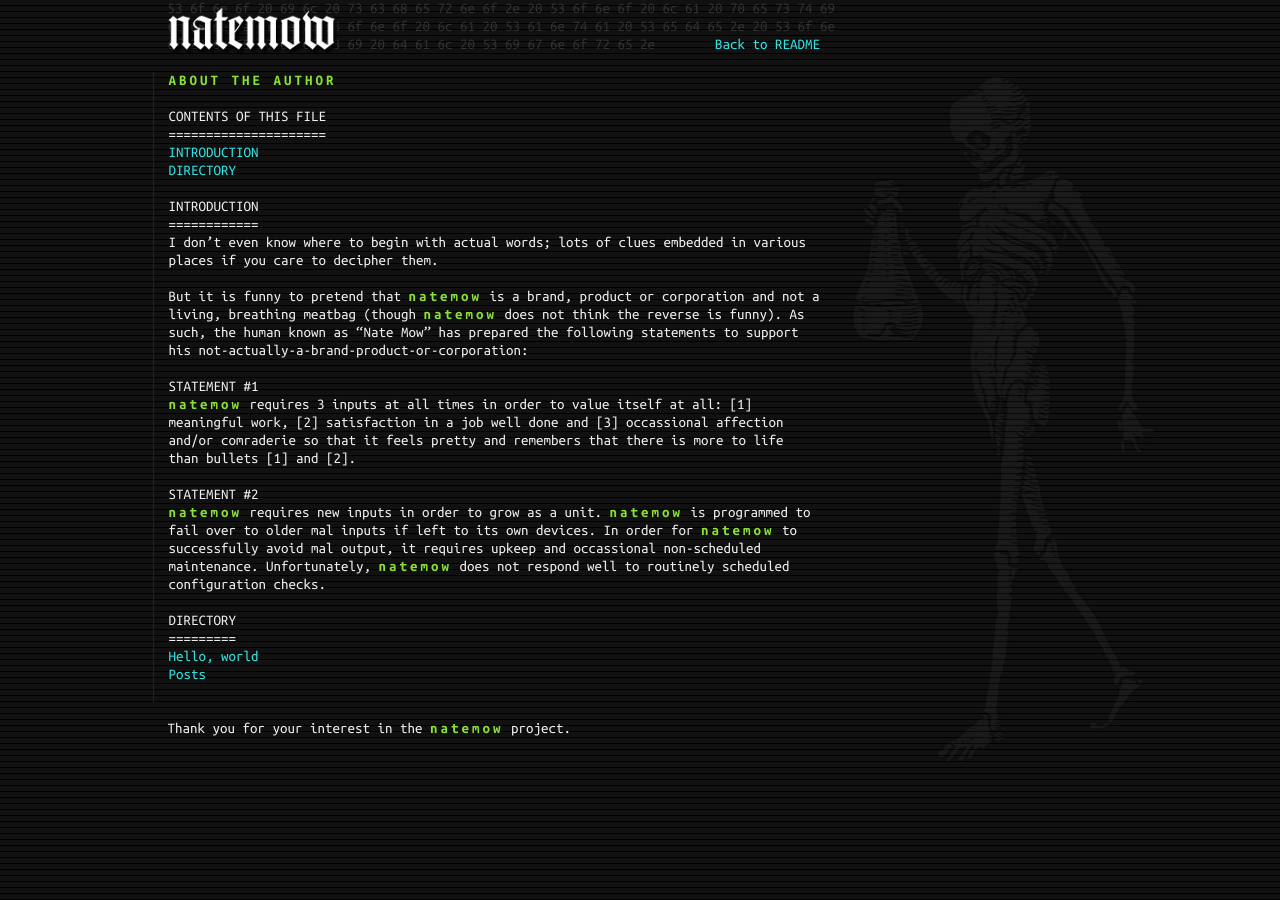
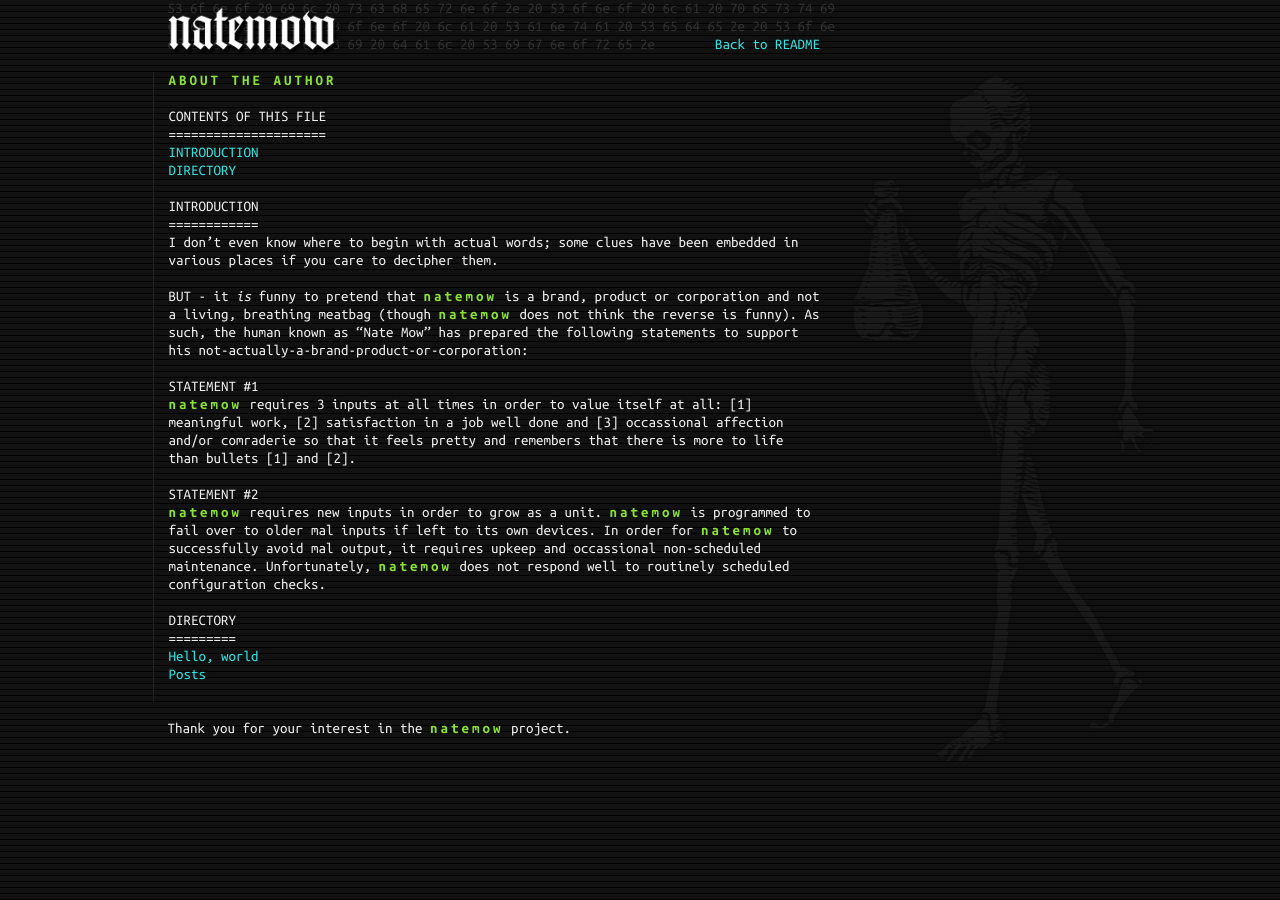
Before and after one commit to natemow/natemow.github.io, a Jekyll site: the page built from about.md, in a window 1280 px wide. Built offline with Jekyll 4.4.1, drawn with Linux system fonts in a browser that asks for light colours; nearby versions of some CDN libraries.

```diff
--- a/about.md
+++ b/about.md
@@ -6,9 +6,9 @@
 
 ## Introduction
 
-I don't even know where to begin with actual words; lots of clues embedded in various places if you care to decipher them.
+I don't even know where to begin with actual words; some clues have been embedded in various places if you care to decipher them.
 
-But it is funny to pretend that {% include brand.html %} is a brand, product or corporation and not a living, breathing meatbag (though {% include brand.html %} does not think the reverse is funny). As such, the human known as "Nate Mow" has prepared the following statements to support his not-actually-a-brand-product-or-corporation:
+BUT - it *is* funny to pretend that {% include brand.html %} is a brand, product or corporation and not a living, breathing meatbag (though {% include brand.html %} does not think the reverse is funny). As such, the human known as "Nate Mow" has prepared the following statements to support his not-actually-a-brand-product-or-corporation:
 
 ### STATEMENT #1
 {% include brand.html %} requires 3 inputs at all times in order to value itself at all: [1] meaningful work, [2] satisfaction in a job well done and [3] occassional affection and/or comraderie so that it feels pretty and remembers that there is more to life than bullets [1] and [2].
```
